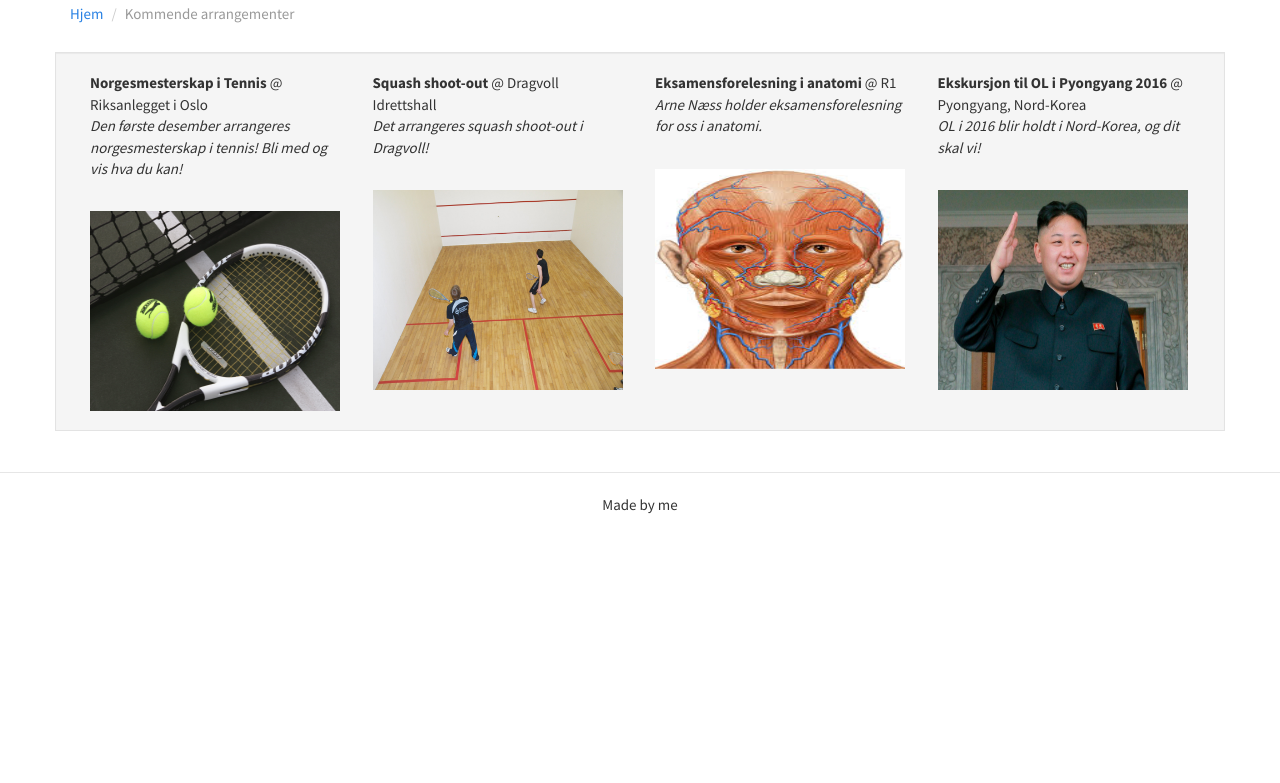
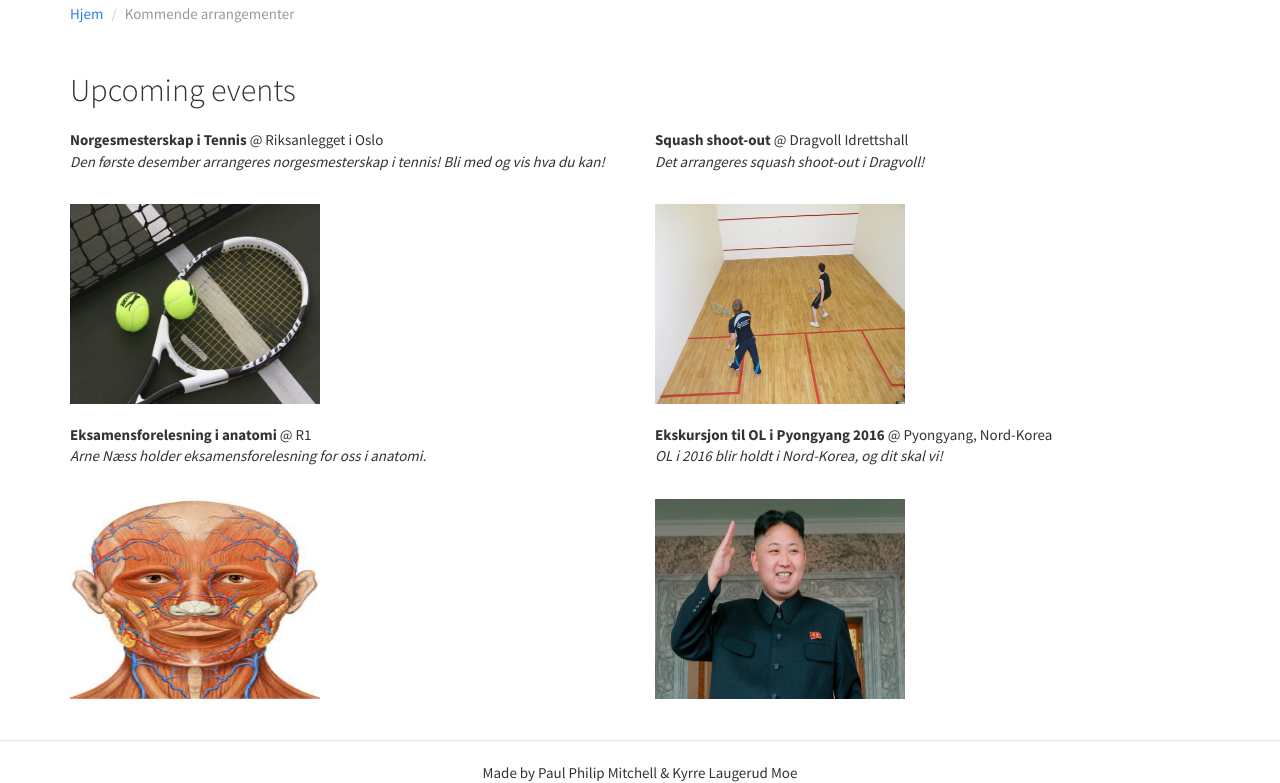
Before and after one commit to pmitche/it2805-project, a plain HTML site: page baldur/events.html in a window 1280 px wide. Shown: the part 53-836 px from the top of the page. Before the commit the page ends 800 px from the top, so only its background shows below. Drawn offline with Linux system fonts and the light colour scheme.

Commit message:
upcomming events

```diff
--- a/baldur/css/styles.css
+++ b/baldur/css/styles.css
@@ -66,3 +66,10 @@
         font-size: 23px;
     }
 }
+
+#eventsList > .row {
+    padding-bottom: 20px;
+}
+.main-content > h2 {
+    padding-bottom: 10px;
+}
--- a/baldur/events.html
+++ b/baldur/events.html
@@ -63,7 +63,8 @@
 
 <!-- CONTENT =================================-->
 <div class="container main-content">
-    <div class="row well" id="eventsList">
+    <h2><bold>Upcoming events</bold></h2>
+    <div id="eventsList">
     </div>
 </div>
 <hr>
@@ -75,7 +76,7 @@
             <div class="col-md-4">
             </div>
             <div class="col-md-4 text-center">
-                Made by me
+                Made by Paul Philip Mitchell & Kyrre Laugerud Moe
             </div>
             <div class="col-md-4">
             </div>
@@ -88,31 +89,6 @@
 <script src="js/bootstrap.min.js"></script>
 <script src="js/app.js"></script>
 <script src="js/login.js"></script>
-<script type="text/javascript">
-    $(document).ready(function(){
-
-        function parse(document){
-            $(document).find("event").each(function(){
-                $("#eventsList").append(
-                        '<div class="col-md-3"><b>' +$(this).find('eventName').text()+
-                        '</b> @ '+$(this).find('location').text()+
-                        '<br /> <i>'+$(this).find('ingress').text()+ '</i></p><br>' +
-                        '<a href="' + $(this).find('linkUrl').text() + '">' +
-                        '<img src="' + $(this).find('imageUrl').text() + '" width="250" height="200"/></a>' +
-                        '</div>'
-                );
-            });
-        }
-
-
-
-        $.ajax({
-            url: 'xml/events.xml', // name of file you want to parse
-            dataType: "xml",
-            success: parse,
-            error: function(){alert("Error: Something went wrong");}
-        });
-    });
-</script>
+<script src="js/events.js"></script>
 </body>
 </html>
--- /dev/null
+++ b/baldur/js/events.js
@@ -0,0 +1,36 @@
+$(document).ready(function(){
+
+
+    function parse(document){
+        var counter = 0;
+        var output = "";
+        $(document).find("event").each(function(){
+            var newRow = "";
+            var endRow = "";
+            if(counter === 0){
+                newRow = "<div class='row'>";
+            }
+            if(counter >= 1){
+                counter = -1;
+                endRow = "</div>";
+            }
+            output += newRow+'<div class="col-lg-6 col-sm-6"><b>' +$(this).find('eventName').text()+
+            '</b> @ '+$(this).find('location').text()+
+            '<br /> <i>'+$(this).find('ingress').text()+ '</i></p><br>' +
+            '<a href="' + $(this).find('linkUrl').text() + '">' +
+            '<img src="' + $(this).find('imageUrl').text() + '" width="250" height="200"/></a>' +
+            '</div>'+endRow;
+            counter++;
+        });
+        $("#eventsList").append(output);
+    }
+
+
+
+    $.ajax({
+        url: 'xml/events.xml', // name of file you want to parse
+        dataType: "xml",
+        success: parse,
+        error: function(){alert("Error: Something went wrong");}
+    });
+});
```
Also changed, not shown: baldur/index.html (+1 -1 lines), baldur/register.html (+1 -1 lines).
